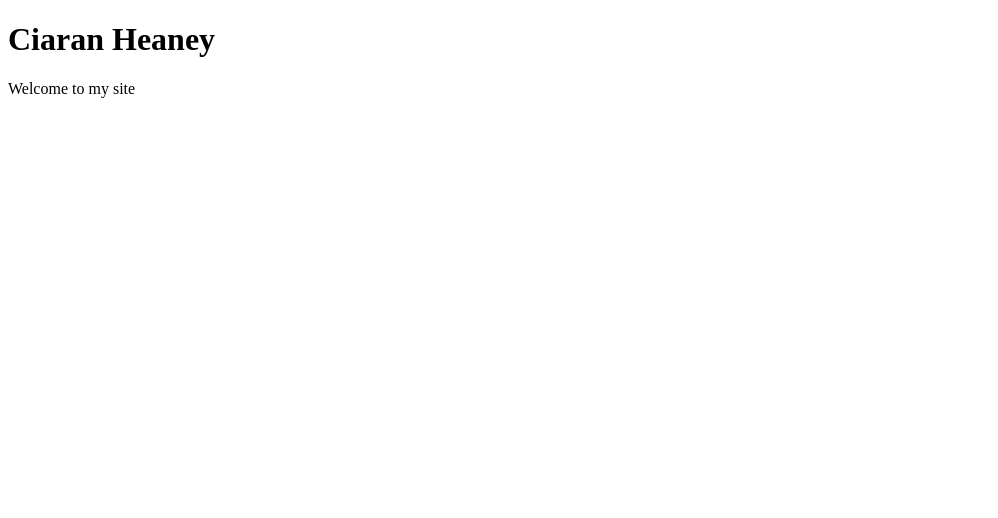
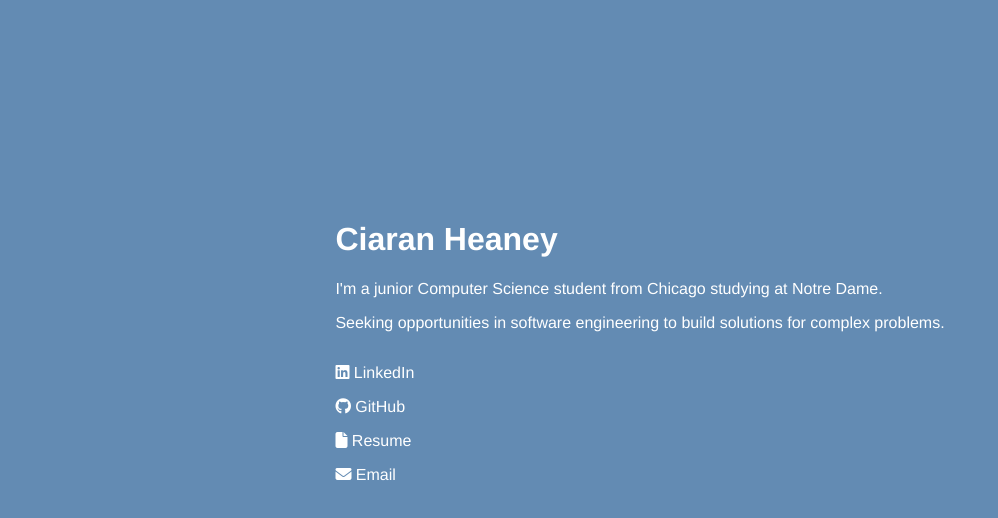
Before and after one commit to ciaranheaney/ciaranheaney.github.io, a plain HTML site: page index.html in a window 1280 px wide. Shown: the whole page, without its empty margins (0-998 px from the left). Drawn offline with Linux system fonts and the light colour scheme.

Commit message:
Updated website to first version

```diff
--- a/index.html
+++ b/index.html
@@ -4,10 +4,33 @@
     <meta charset="UTF-8">
     <meta name="viewport" content="width=device-width, initial-scale=1.0">
     <link rel="stylesheet" href="styles.css">
+    <script src="https://kit.fontawesome.com/8145816fb4.js" crossorigin="anonymous"></script>
     <title>Ciaran Heaney</title>
 </head>
 <body>
-    <h1>Ciaran Heaney</h1>
-    <p>Welcome to my site</p>
+    <div class="content">
+        <h1>Ciaran Heaney</h1>
+        <p>I'm a junior Computer Science student from Chicago studying at Notre Dame.</p>
+        <p>Seeking opportunities in software engineering to build solutions for complex problems.</p>
+
+        <div class="links">
+            <a class="link" href="https://linkedin.com/in/ciaranheaney" target="_blank" rel="noopener noreferrer">
+                <i class="fa-brands fa-linkedin"></i>
+                LinkedIn
+            </a>
+            <a class="link" href="https://github.com/ciaranheaney" target="_blank" rel="noopener noreferrer">
+                <i class="fa-brands fa-github"></i>
+                GitHub
+            </a>
+            <a class="link" href="files/ciaran-heaney-resume.pdf" target="_blank">
+                <i class="fa-solid fa-file"></i>
+                Resume
+            </a>
+            <a class="link" href="mailto:ciaranheaney9@gmail.com">
+                <i class="fa-solid fa-envelope"></i>
+                Email
+            </a>
+        </div>
+    </div>
 </body>
 </html>
--- a/styles.css
+++ b/styles.css
@@ -0,0 +1,28 @@
+body {
+    background-color: #638BB3;
+    display: flex;
+    align-items: center;
+    justify-content: center;
+    margin-top: 200px;
+    font-family: 'Helvetica', 'Arial', sans-serif;
+}
+
+.content {
+    color: #FFFFFF;
+}
+
+.links {
+    display: flex;
+    flex-direction: column;
+    width: fit-content;
+}
+
+a {
+    text-decoration: none;
+    color: #FFFFFF;
+    margin-top: 16px;
+}
+
+a:hover {
+    color: #DDDDDD;
+}
```
